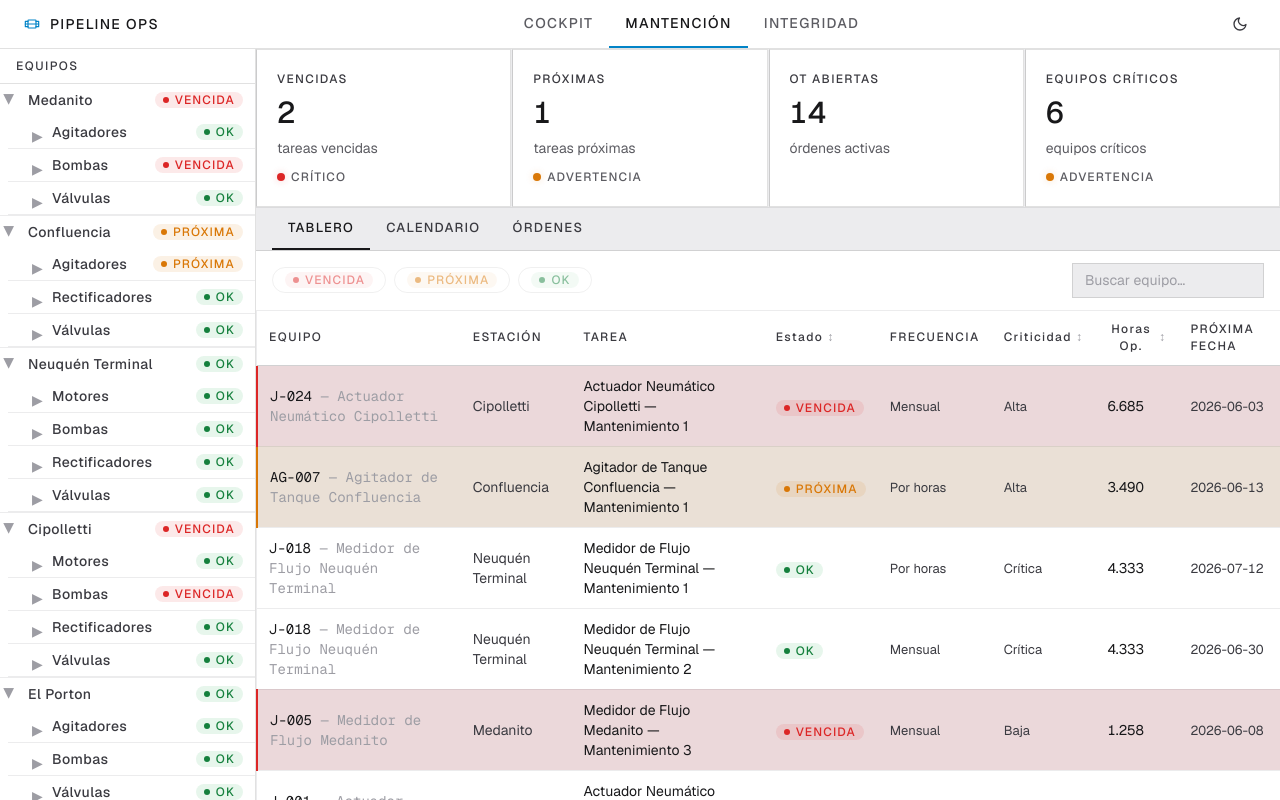
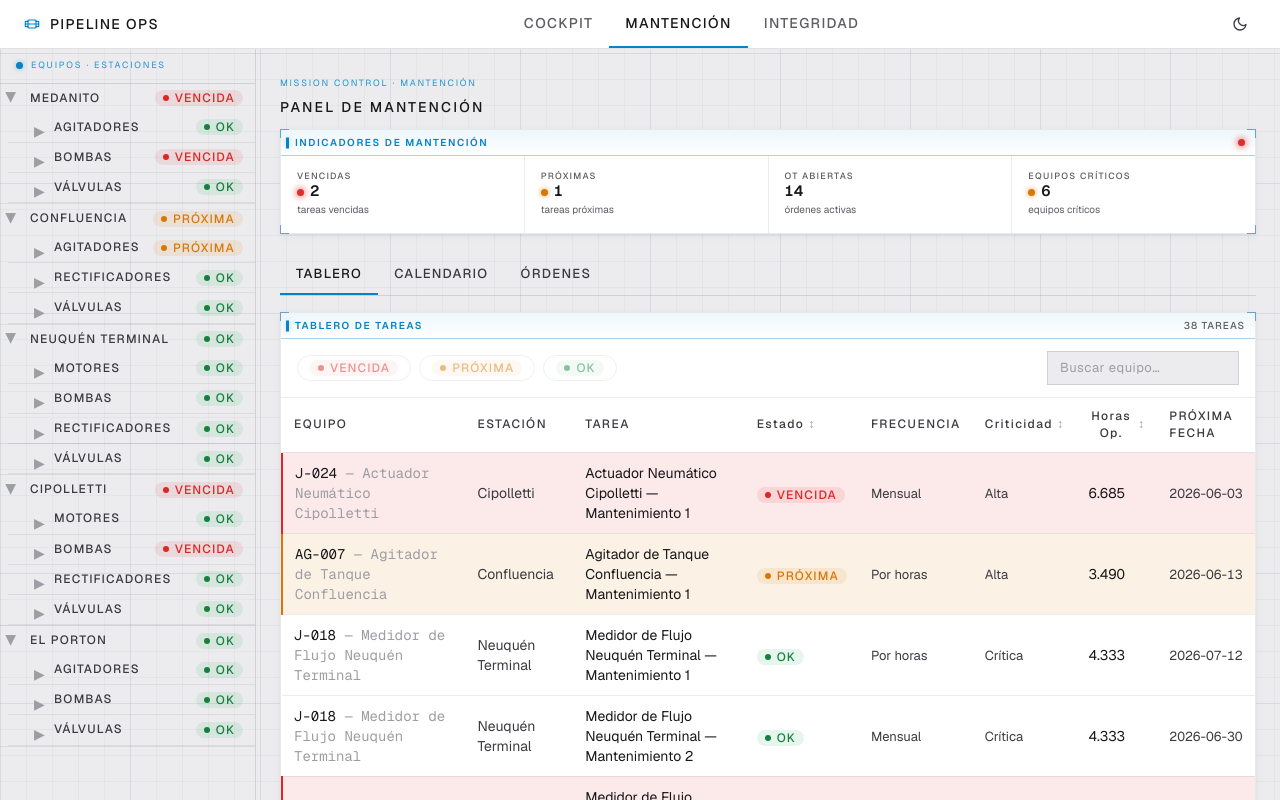
Before and after one commit to AngheloAlva/pipeline-operations-platform, a Next.js app: page /maintenance in a window 1280 px wide. Shown: the top 800 px of the page. Built offline with nearby package versions, Linux system fonts and the light colour scheme.

Commit message:
feat(maintenance): apply deck language

```diff
--- a/src/app/maintenance/layout.tsx
+++ b/src/app/maintenance/layout.tsx
@@ -5,6 +5,11 @@
  * Exports metadata so page.tsx can use "use client".
  * Does NOT import simulationStore or useSimulationLoop — architectural seam
  * that guarantees the simulation loop is absent from the /maintenance route.
+ *
+ * Mission Control redesign (Slice 4): the whole module is wrapped in `.mc-deck`
+ * so the deck design layer (`mc-*` classes + `--mc-*` tokens) becomes active for
+ * the rail AND the page content. The rail is framed as an instrument panel
+ * (deck eyebrow + hairline structure). Data wiring and behavior are unchanged.
  *
  * Responsive (F5-2):
  *   md+  — static aside rail (w-64) always visible beside the content
@@ -35,19 +40,22 @@ interface MaintenanceLayoutProps {
  *
  * On md+ the static aside renders. On mobile, EquipmentTreeDrawer (client
  * island) renders an inline toggle button + overlay drawer.
+ *
+ * `.mc-deck` wraps the whole module so `mc-*` classes activate for the rail and
+ * the page; without this ancestor the deck classes are inert by design.
  */
 export default function MaintenanceLayout({ children }: MaintenanceLayoutProps) {
   return (
-    <div className="flex min-h-[calc(100vh-64px)] flex-row">
+    <div className="mc-deck flex min-h-[calc(100vh-64px)] flex-row">
       {/* Equipment tree rail — static, only visible from md up */}
       <aside
-        className="hidden md:block md:w-64 md:flex-shrink-0 border-r border-border-mid bg-surface-raised overflow-hidden"
+        className="hidden md:block md:w-64 md:flex-shrink-0 border-r border-border-mid overflow-hidden"
         aria-label="Panel de equipos"
       >
-        <div className="border-b border-border-mid px-4 py-2">
-          <p className="text-[12px] font-medium uppercase tracking-[0.12em] text-ink-secondary">
-            Equipos
-          </p>
+        {/* Deck eyebrow header for the rail */}
+        <div className="flex items-center gap-2 border-b border-border-mid px-4 py-2.5">
+          <span className="mc-lamp mc-lamp--flow" aria-hidden="true" />
+          <span className="mc-rail-eyebrow">Equipos · Estaciones</span>
         </div>
         <EquipmentTree />
       </aside>
--- a/src/app/maintenance/page.tsx
+++ b/src/app/maintenance/page.tsx
@@ -93,25 +93,26 @@ function MaintenancePageBody() {
 
   return (
     <div className="flex flex-col">
-      {/* KPI row — always visible (SR-212 §2) */}
-      <section className="border-b border-border-subtle">
+      {/* KPI row — always visible (SR-212 §2). Owns the deck module header. */}
+      <section>
         <MaintenanceKpis world={world} now={now} />
       </section>
 
-      {/* Tab bar (SR-212 §2) */}
-      <Tabs
-        tabs={TABS}
-        activeTab={activeTab}
-        onTabChange={(id) => setActiveTab(id as typeof activeTab)}
-        className="px-4"
-      />
+      {/* Tab bar (SR-212 §2) — deck-styled tablist, centered in the panel column */}
+      <div className="mx-auto w-full max-w-panel px-4 sm:px-6">
+        <Tabs
+          tabs={TABS}
+          activeTab={activeTab}
+          onTabChange={(id) => setActiveTab(id as typeof activeTab)}
+        />
+      </div>
 
       {/* Tab panel content */}
       <section
         role="tabpanel"
         id={`tabpanel-${activeTab}`}
         aria-labelledby={`tab-${activeTab}`}
-        className="flex-1"
+        className="mx-auto w-full max-w-panel flex-1 px-4 pb-8 pt-4 sm:px-6"
       >
         {activeTab === "tablero" && (
           <MaintenanceBoard world={world} now={now} />
--- a/src/components/maintenance/EquipmentTree.tsx
+++ b/src/components/maintenance/EquipmentTree.tsx
@@ -197,13 +197,21 @@ function TreeNode({
           "flex items-center gap-2 py-1.5 pr-3 text-sm cursor-pointer select-none",
           "focus:bg-surface-interactive",
           "hover:bg-surface-interactive",
+          // Mission Control deck: selection carries the cyan identity accent
+          // (left bar via --mc-cyan), leaf rows use mono uppercase micro-labels.
           isSelected
-            ? "bg-accent-dim text-ink-primary"
-            : "text-ink-secondary hover:text-ink-primary",
+            ? "border-l-2 border-[var(--mc-cyan)] bg-accent-dim text-ink-primary"
+            : "border-l-2 border-transparent text-ink-secondary hover:text-ink-primary",
         )}
       >
         {Chevron}
-        <span className="flex-1 truncate text-[14px] font-medium tracking-[0.03em]">
+        <span
+          className={cn(
+            "flex-1 truncate text-[12px] font-medium uppercase tracking-[0.1em]",
+            isLeaf && "tabular-nums",
+          )}
+          style={isLeaf ? { fontFamily: "var(--font-mono), monospace" } : undefined}
+        >
           {label}
         </span>
         <StatusBadge variant={statusVariant} className="ml-auto text-[11px]" />
--- a/src/components/maintenance/MaintenanceBoard.tsx
+++ b/src/components/maintenance/MaintenanceBoard.tsx
@@ -24,6 +24,7 @@ import { useSelectionStore, EntityType } from "@/store/selectionStore";
 import { DataTable } from "@/components/ui/DataTable";
 import type { DataTableColumn, RowVariant } from "@/components/ui/DataTable";
 import { StatusBadge } from "@/components/ui/StatusBadge";
+import { InstrumentBezel } from "@/components/shared/InstrumentBezel";
 import { cn } from "@/lib/cn";
 import { CrossNavLinks } from "@/components/shared/CrossNavLinks";
 import type { ResolvedEntity } from "@/lib/domain/resolveEntity";
@@ -341,9 +342,13 @@ export function MaintenanceBoard({ world, now }: MaintenanceBoardProps) {
     debouncedSearch.trim();
 
   return (
+    <InstrumentBezel
+      label="TABLERO DE TAREAS"
+      sublabel={`${sortedRows.length} ${sortedRows.length === 1 ? "TAREA" : "TAREAS"}`}
+    >
       <div className="flex flex-col gap-0">
         {/* Filter bar */}
-      <div className="flex flex-col gap-2 border-b border-border-subtle bg-surface-raised px-4 py-3">
+        <div className="flex flex-col gap-2 border-b border-border-subtle px-4 py-3">
           <div className="flex flex-wrap items-center gap-2">
             {/* Status chips */}
             {STATUS_CHIPS.map(({ status, label, variant }) => (
@@ -373,9 +378,10 @@ export function MaintenanceBoard({ world, now }: MaintenanceBoardProps) {
               placeholder="Buscar equipo…"
               className={cn(
                 "ml-auto w-48 border border-border-mid bg-surface-base px-3 py-1.5",
-              "text-[14px] text-ink-primary placeholder:text-ink-muted",
-              "focus:border-accent focus:outline-none",
+                "font-mono text-[13px] tracking-[0.04em] text-ink-primary placeholder:text-ink-muted",
+                "focus:border-[var(--mc-cyan)] focus:outline-none",
               )}
+              style={{ fontFamily: "var(--font-mono), monospace" }}
             />
 
             {/* Reset filter */}
@@ -414,5 +420,6 @@ export function MaintenanceBoard({ world, now }: MaintenanceBoardProps) {
           className="flex-1"
         />
       </div>
+    </InstrumentBezel>
   );
 }
--- a/src/components/maintenance/MaintenanceKpis.tsx
+++ b/src/components/maintenance/MaintenanceKpis.tsx
@@ -1,19 +1,30 @@
 "use client";
 
 /**
- * MaintenanceKpis — 4 KpiCard row for the maintenance dashboard (SR-207).
+ * MaintenanceKpis — maintenance dashboard summary (SR-207).
+ *
+ * Mission Control redesign (Slice 4): rendered as deck instruments — a module
+ * header (eyebrow + title) plus an `InstrumentBezel` framing four `ReadoutStat`
+ * readouts (Vencidas / Próximas / OT Abiertas / Equipos Críticos).
  *
  * KPI values from computeMaintenanceKpis(world, now, overrides).
  * now = real-world date (NOT simulatedTime).
  * Memoized: recomputes when world or now changes.
  * No imports from simulationStore or useSimulationLoop.
+ *
+ * Status mapping is preserved byte-for-byte from the previous KpiCard version:
+ *   Vencidas         → CRITICAL when > 0, else OK
+ *   Próximas         → WARNING  when > 0, else OK
+ *   OT Abiertas      → no status (informational)
+ *   Equipos Críticos → WARNING  when > 0, else OK
  */
 
 import { useMemo } from "react";
-import type { PipelineWorld } from "@/lib/domain";
+import type { PipelineWorld, AlertLevel } from "@/lib/domain";
 import { computeMaintenanceKpis } from "@/lib/maintenance/selectors";
 import { useMaintenanceStore } from "@/store/maintenanceStore";
-import { KpiCard } from "@/components/ui/KpiCard";
+import { InstrumentBezel } from "@/components/shared/InstrumentBezel";
+import { ReadoutStat } from "@/components/shared/ReadoutStat";
 
 // ---------------------------------------------------------------------------
 // Props
@@ -30,7 +41,7 @@ interface MaintenanceKpisProps {
 // ---------------------------------------------------------------------------
 
 /**
- * Renders 4 KpiCard instances in a horizontal row:
+ * Renders the module header and four maintenance readouts:
  *   Vencidas | Próximas | OT Abiertas | Equipos Críticos
  *
  * SR-207 §3: now is the real-world date, NOT simulatedTime.
@@ -45,38 +56,75 @@ export function MaintenanceKpis({ world, now }: MaintenanceKpisProps) {
     [world, now, overrides],
   );
 
+  // Status mapping preserved exactly from the prior implementation.
+  const vencidasStatus: AlertLevel = kpis.vencidas > 0 ? "CRITICAL" : "OK";
+  const proximasStatus: AlertLevel = kpis.proximas > 0 ? "WARNING" : "OK";
+  const equiposCriticosStatus: AlertLevel = kpis.equiposCriticos > 0 ? "WARNING" : "OK";
+
+  // Module master status mirrors the worst KPI level so the bezel lamp is honest:
+  // any vencidas → CRITICAL; else any próximas / equipos críticos → WARNING; else OK.
+  const moduleStatus: AlertLevel =
+    vencidasStatus === "CRITICAL"
+      ? "CRITICAL"
+      : proximasStatus === "WARNING" || equiposCriticosStatus === "WARNING"
+        ? "WARNING"
+        : "OK";
+
   return (
-    <div className="grid grid-cols-2 gap-px sm:grid-cols-4">
-      {/* Vencidas — overdue tasks (SR-207 §4: alarm-red accent) */}
-      <KpiCard
+    <div className="mx-auto w-full max-w-panel px-4 py-5 sm:px-6">
+      {/* Deck module header — eyebrow + title */}
+      <header className="mb-3 flex items-baseline justify-between gap-4">
+        <div>
+          <span className="mc-rail-eyebrow">Mission Control · Mantención</span>
+          <h1 className="mt-1 text-sm font-medium uppercase tracking-[0.16em] text-ink-primary">
+            Panel de Mantención
+          </h1>
+        </div>
+      </header>
+
+      {/* Instrument readouts */}
+      <InstrumentBezel label="INDICADORES DE MANTENCIÓN" status={moduleStatus}>
+        <div className="grid grid-cols-2 gap-px bg-border-subtle sm:grid-cols-4">
+          {/* Vencidas — overdue tasks (CRITICAL when > 0) */}
+          <div className="bg-surface-raised p-4">
+            <ReadoutStat
               label="Vencidas"
-        value={String(kpis.vencidas)}
+              value={kpis.vencidas}
               secondary="tareas vencidas"
-        status={kpis.vencidas > 0 ? "CRITICAL" : "OK"}
+              status={vencidasStatus}
             />
+          </div>
 
-      {/* Próximas — upcoming tasks (SR-207 §4: amber-safety accent) */}
-      <KpiCard
+          {/* Próximas — upcoming tasks (WARNING when > 0) */}
+          <div className="bg-surface-raised p-4">
+            <ReadoutStat
               label="Próximas"
-        value={String(kpis.proximas)}
+              value={kpis.proximas}
               secondary="tareas próximas"
-        status={kpis.proximas > 0 ? "WARNING" : "OK"}
+              status={proximasStatus}
             />
+          </div>
 
-      {/* OT Abiertas — open work orders (SR-207 §4: status-flow accent) */}
-      <KpiCard
+          {/* OT Abiertas — open work orders (informational, no status lamp) */}
+          <div className="bg-surface-raised p-4">
+            <ReadoutStat
               label="OT Abiertas"
-        value={String(kpis.otAbiertas)}
+              value={kpis.otAbiertas}
               secondary="órdenes activas"
             />
+          </div>
 
-      {/* Equipos Críticos — critical equipment (SR-207 §4: amber-safety or status-warning) */}
-      <KpiCard
+          {/* Equipos Críticos — critical equipment (WARNING when > 0) */}
+          <div className="bg-surface-raised p-4">
+            <ReadoutStat
               label="Equipos Críticos"
-        value={String(kpis.equiposCriticos)}
+              value={kpis.equiposCriticos}
               secondary="equipos críticos"
-        status={kpis.equiposCriticos > 0 ? "WARNING" : "OK"}
+              status={equiposCriticosStatus}
             />
+          </div>
+        </div>
+      </InstrumentBezel>
     </div>
   );
 }
```
Also changed, not shown: src/components/maintenance/MaintenanceCalendar.tsx (+16 -11 lines), src/components/maintenance/WorkOrderList.tsx (+9 -3 lines). Lines whose indentation alone changed are shown as unchanged.
